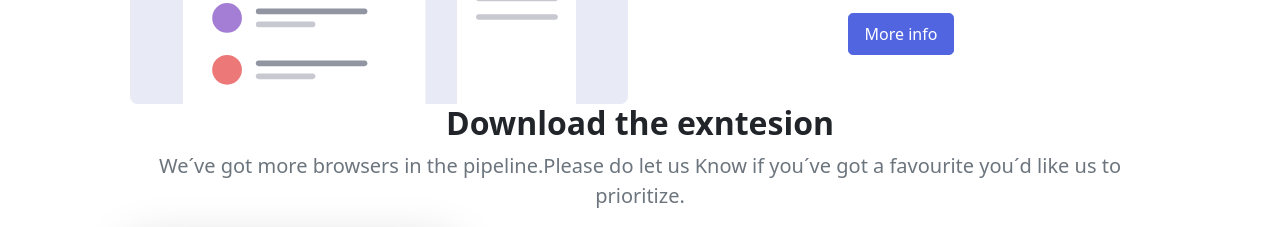
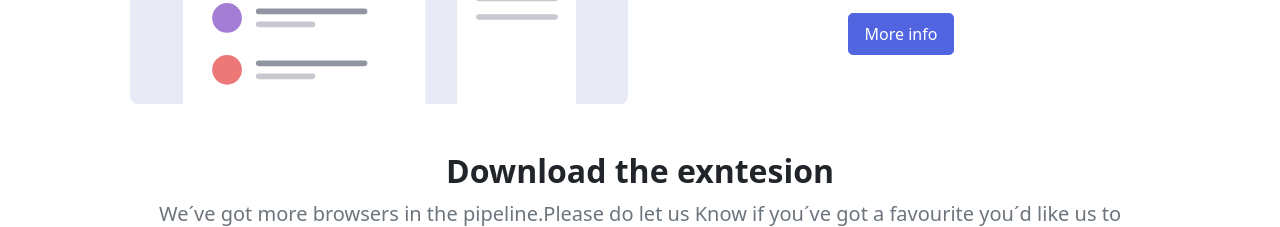
Before and after one commit to Obi-Wann/IT-Academy, a website: page Sprint2/index.html in a window 1280 px wide. Shown: the part 1041-1268 px from the top of the page. Drawn offline with nearby package versions, Linux system fonts and the light colour scheme.

Commit message:
modificacion2911

```diff
--- a/Sprint2/index.html
+++ b/Sprint2/index.html
@@ -131,13 +131,12 @@
             </div>
           </div>
         </div>
-
+<div class="container">
          <div class="row">
-           <div class="col-12 ">
+           <div class="col-12 pt-5">
              <h2 class="fw-bolder"> Download the exntesion</h2>
              <p class="text-muted fs-5">We´ve got more browsers in the pipeline.Please do let us Know if you´ve got a favourite you´d like us to prioritize.</p>
            </div>
-
 
             <div class="col-12 col-md-4 text-center ">
               <div class="card shadow-lg p-3 mb-5 bg-body rounded">
@@ -174,6 +173,7 @@
                 </div>
              </div>
             </div>
+          </div>
 
          <div class="row">
              <div class="col-12  p-5 ">
@@ -258,7 +258,7 @@
                            <input type="email" class="form-control form-control-lg" id="inputemail2" placeholder="Enter your email address">
                          </div>
                          <div class="col-12 col-md-3">
-                          <button type "button" class="btn btn-danger px-5 w-100 btn-lg ">Conact us</button>
+                          <button type "button" class="btn btn-danger w-100 btn-lg ">Conact us</button>
                          </div>
                       </div>
                   </div>
```
